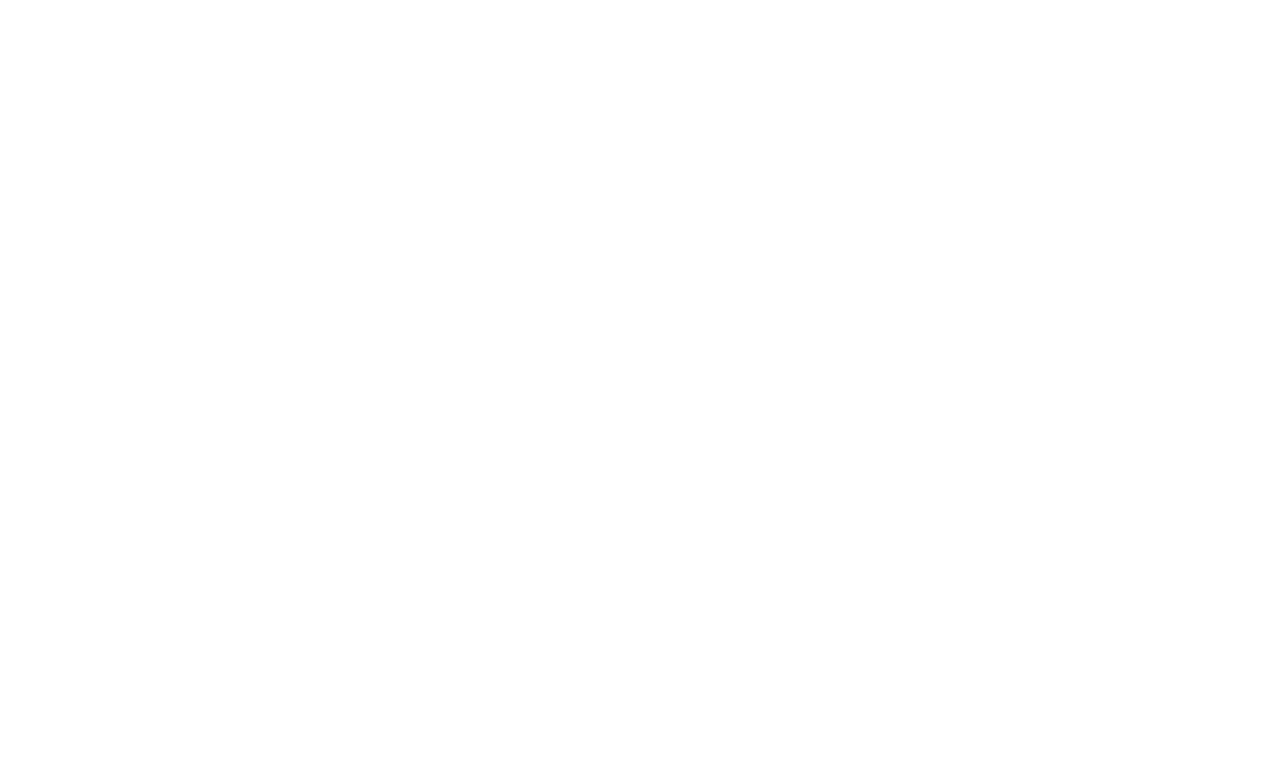
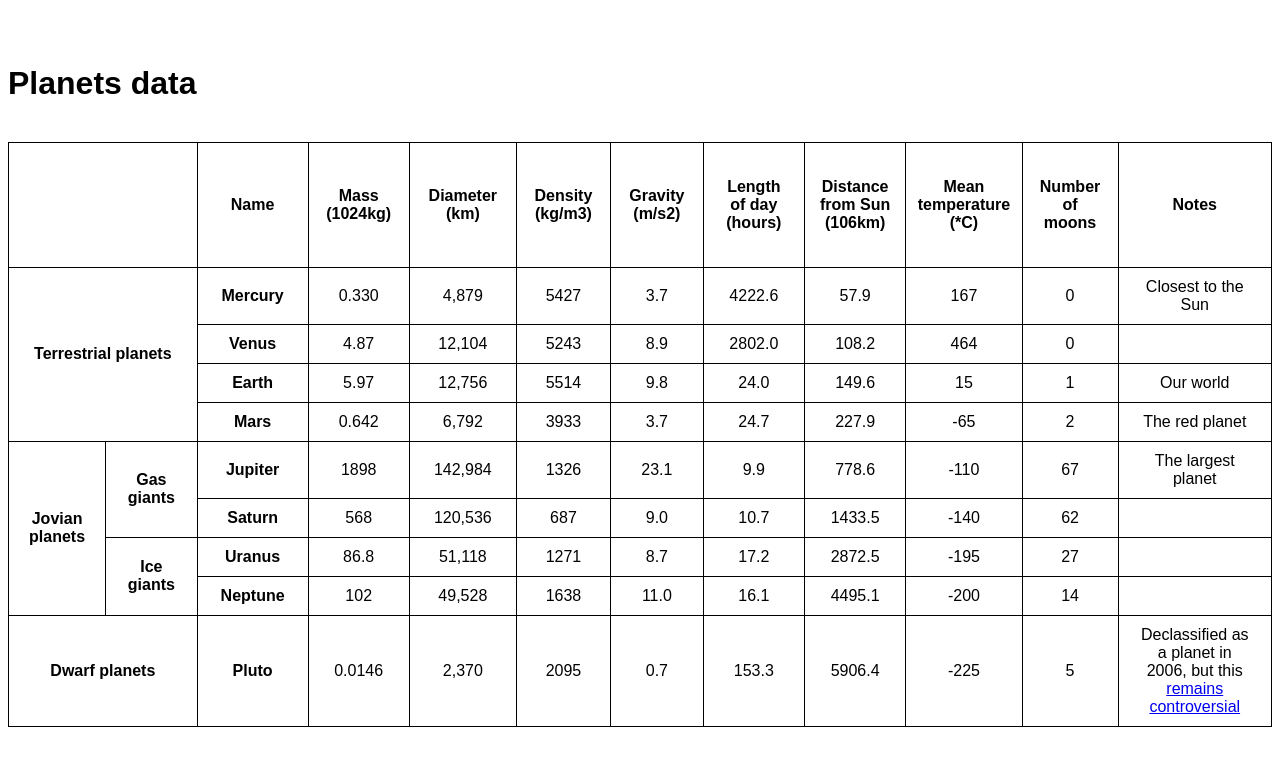
Before and after one commit to s6404062610481/040613411, a plain HTML site: page lab1html/no5.html in a window 1280 px wide. Drawn offline with Linux system fonts and the light colour scheme.

Commit message:
Update no5

```diff
--- a/lab1html/no5.html
+++ b/lab1html/no5.html
@@ -4,8 +4,172 @@
     <meta charset="UTF-8">
     <meta name="viewport" content="width=device-width, initial-scale=1.0">
     <title>no5</title>
+
+    <style>
+        body{
+            font-family: Arial, Helvetica, sans-serif;
+        }
+        table, th, td{
+            border: 1px solid black;
+            border-collapse: collapse;
+            text-align: center;
+        }
+        td{
+            padding: 10px 20px;
+            /*height: 35px;*/
+            width: 75px;
+        }
+        th{
+            padding: 35px 10px;
+            width: 100px;
+            /*height: 75px;*/
+        }
+        .lastrow{
+            width: 150px;
+            padding: 10px 20px;
+        }
+        .terres{
+            width: 100px;
+            padding: 0px 12px;
+        }
+
+
+    </style>
+
 </head>
 <body>
+    <br>
+    <br>
+    <h1>Planets data</h1>
+    <br>
+    <table>
+        <tr>
+            <th colspan="2" class="terres"></th>
+            <th>Name</th>
+            <th>Mass<br>(1024kg)</th>
+            <th>Diameter<br>(km)</th>
+            <th>Density<br>(kg/m3)</th>
+            <th>Gravity<br>(m/s2)</th>
+            <th>Length<br>of day<br>(hours)</th>
+            <th>Distance<br>from Sun<br>(106km)</th>
+            <th>Mean<br>temperature<br>(*C)</th>
+            <th>Number<br>of<br>moons</th>
+            <th class="lastrow">Notes</th>
+        </tr>
+        <tr>
+            <th rowspan="4" colspan="2" class="terres">Terrestrial planets</th>
+            <td><b>Mercury</b></td>
+            <td>0.330</td>
+            <td>4,879</td>
+            <td>5427</td>
+            <td>3.7</td>
+            <td>4222.6</td>
+            <td>57.9</td>
+            <td>167</td>
+            <td>0</td>
+            <td class="lastrow">Closest to the Sun</td>
+        </tr>
+        <tr>
+            <td><b>Venus</b></td>
+            <td>4.87</td>
+            <td>12,104</td>
+            <td>5243</td>
+            <td>8.9</td>
+            <td>2802.0</td>
+            <td>108.2</td>
+            <td>464</td>
+            <td>0</td>
+            <td class="lastrow"></td>
+        </tr>
+        <tr>
+            <td><b>Earth</b></td>
+            <td>5.97</td>
+            <td>12,756</td>
+            <td>5514</td>
+            <td>9.8</td>
+            <td>24.0</td>
+            <td>149.6</td>
+            <td>15</td>
+            <td>1</td>
+            <td class="lastrow">Our world</td>
+        </tr>
+        <tr>
+            <td><b>Mars</b></td>
+            <td>0.642</td>
+            <td>6,792</td>
+            <td>3933</td>
+            <td>3.7</td>
+            <td>24.7</td>
+            <td>227.9</td>
+            <td>-65</td>
+            <td>2</td>
+            <td class="lastrow">The red planet</td>
+        </tr>
+        <tr>
+            <th rowspan="4" class="terres">Jovian planets</th>
+            <th rowspan="2" class="terres">Gas <br> giants</th>
+            <td><b>Jupiter</b></td>
+            <td>1898</td>
+            <td>142,984</td>
+            <td>1326</td>
+            <td>23.1</td>
+            <td>9.9</td>
+            <td>778.6</td>
+            <td>-110</td>
+            <td>67</td>
+            <td class="lastrow">The largest planet</td>
+        </tr>
+        <tr>
+            <td><b>Saturn</b></td>
+            <td>568</td>
+            <td>120,536</td>
+            <td>687</td>
+            <td>9.0</td>
+            <td>10.7</td>
+            <td>1433.5</td>
+            <td>-140</td>
+            <td>62</td>
+            <td class="lastrow"></td>
+        </tr>
+        <tr>
+            <th rowspan="2" class="terres">Ice <br> giants</th>
+            <td><b>Uranus</b></td>
+            <td>86.8</td>
+            <td>51,118</td>
+            <td>1271</td>
+            <td>8.7</td>
+            <td>17.2</td>
+            <td>2872.5</td>
+            <td>-195</td>
+            <td>27</td>
+            <td class="lastrow"></td>
+        </tr>
+        <tr>
+            <td><b>Neptune</b></td>
+            <td>102</td>
+            <td>49,528</td>
+            <td>1638</td>
+            <td>11.0</td>
+            <td>16.1</td>
+            <td>4495.1</td>
+            <td>-200</td>
+            <td>14</td>
+            <td class="lastrow"></td>
+        </tr>
+        <tr>
+            <th colspan="2" class="terres">Dwarf planets</th>
+            <td><b>Pluto</b></td>
+            <td>0.0146</td>
+            <td>2,370</td>
+            <td>2095</td>
+            <td>0.7</td>
+            <td>153.3</td>
+            <td>5906.4</td>
+            <td>-225</td>
+            <td>5</td>
+            <td class="lastrow">Declassified as a planet in 2006, but this <a href="https://www.usatoday.com/story/tech/2014/10/02/pluto-planet-solar-system/16578959/">remains controversial</a></td>
+        </tr>
+    </table>
 
 </body>
 </html>
```
